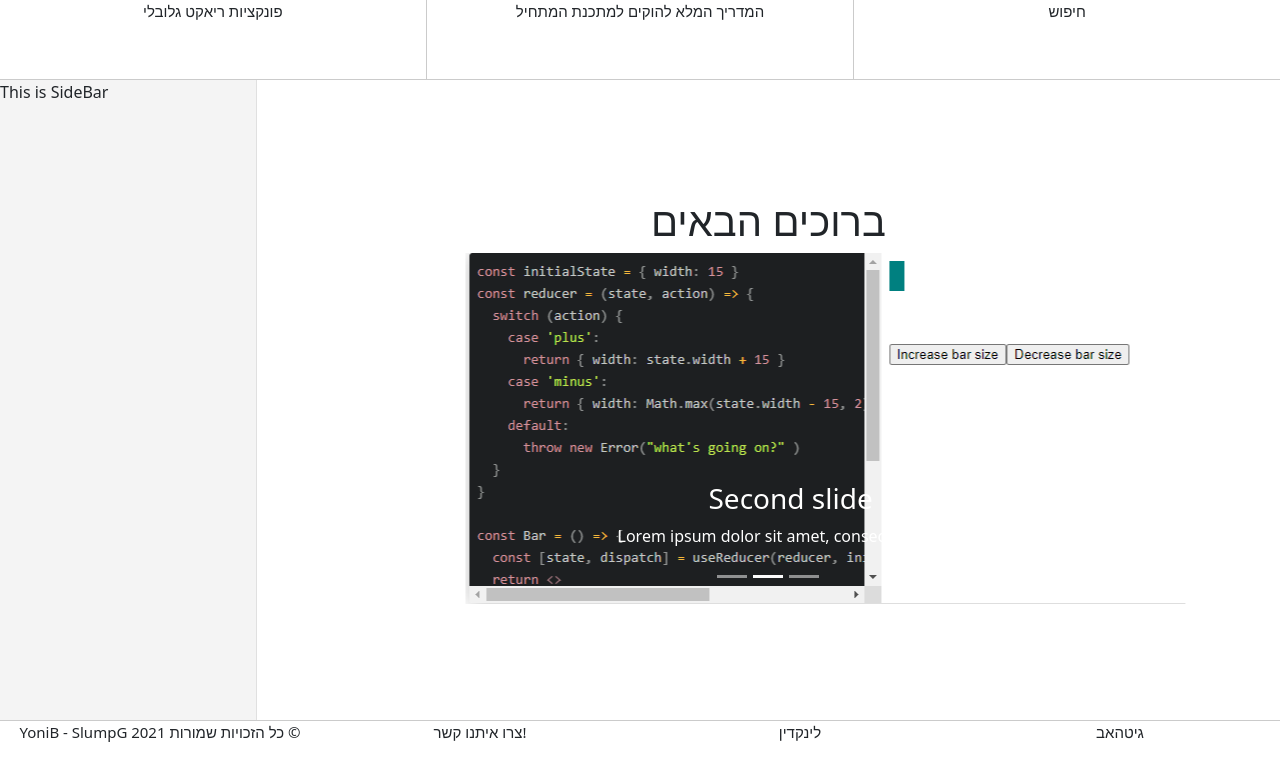
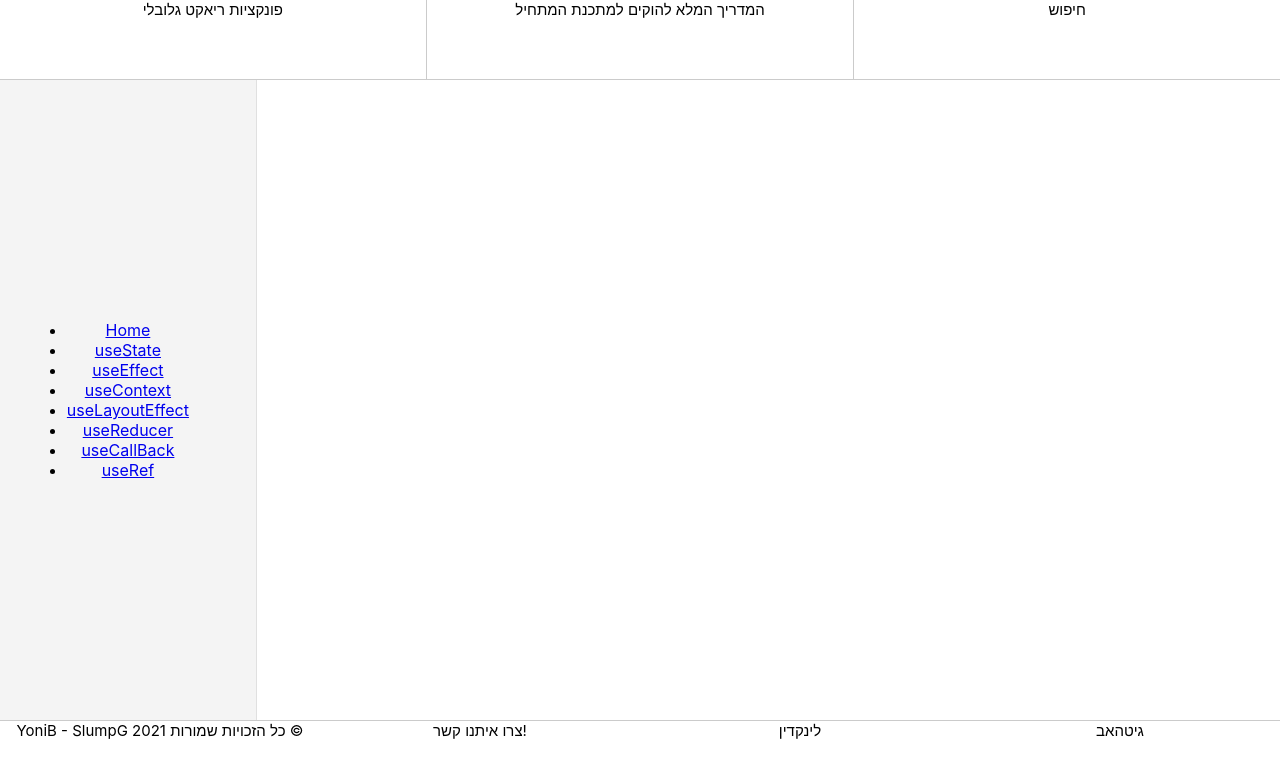
Before and after one commit to YoniB1995/React-Global-CheatSheets-Project, a React (Create React App) app: page /useRef in a window 1280 px wide. Shown: the top 780 px of the page. Built offline with nearby package versions, Linux system fonts and the light colour scheme.

Commit message:
added router-dom and links features

```diff
--- a/package.json
+++ b/package.json
@@ -15,6 +15,7 @@
     "react": "^17.0.2",
     "react-bootstrap": "^2.0.0-beta.4",
     "react-dom": "^17.0.2",
+    "react-router-dom": "^5.2.0",
     "react-scripts": "4.0.3",
     "web-vitals": "^1.1.2"
   },
--- a/src/App.jsx
+++ b/src/App.jsx
@@ -4,9 +4,11 @@ import SideBar from "./components/features/sidebar/SideBar";
 import Footer from "./components/features/footer/Footer";
 import Container from "./components/pages/container/Container";
 import Header from "./components/features/header/Header";
+import { BrowserRouter as Router } from "react-router-dom";
 
 const App = () => {
   return (
+    <Router>
       <div className="App">
         <Header />
         <div className="align-main">
@@ -15,6 +17,7 @@ const App = () => {
         </div>
         <Footer />
       </div>
+    </Router>
   );
 };
 
--- a/src/components/features/carousel/Carousel.jsx
+++ b/src/components/features/carousel/Carousel.jsx
@@ -1,8 +1,6 @@
 import "bootstrap/dist/css/bootstrap.min.css";
 import Carousel from "react-bootstrap/Carousel";
 import React, { useState } from "react";
-
-//720 x 351
 
 const ControlledCarousel = () => {
   const [index, setIndex] = useState(0);
@@ -17,19 +15,13 @@ const ControlledCarousel = () => {
         <img src="./images/useContext_Carousel.png" alt="First slide" />
         <Carousel.Caption>
           <h3>First slide label</h3>
-          <p>Nulla vitae elit libero, a pharetra augue mollis interdum.</p>
         </Carousel.Caption>
       </Carousel.Item>
       <Carousel.Item>
-        <img
-          src="./images/useReducer_Carousel.png"
-          alt="Second slide"
-          style={{ backgroundColor: "black" }}
-        />
+        <img src="./images/useReducer_Carousel.png" alt="Second slide" />
 
         <Carousel.Caption>
           <h3>Second slide label</h3>
-          <p>Lorem ipsum dolor sit amet, consectetur adipiscing elit.</p>
         </Carousel.Caption>
       </Carousel.Item>
       <Carousel.Item>
@@ -37,9 +29,6 @@ const ControlledCarousel = () => {
 
         <Carousel.Caption>
           <h3>Third slide label</h3>
-          <p>
-            Praesent commodo cursus magna, vel scelerisque nisl consectetur.
-          </p>
         </Carousel.Caption>
       </Carousel.Item>
     </Carousel>
--- a/src/components/features/sidebar/SideBar.css
+++ b/src/components/features/sidebar/SideBar.css
@@ -1,6 +1,9 @@
 .sidebar-body {
   background-color: #f4f4f4;
   display: flex;
+  justify-content: center;
+  flex-direction: column;
+  align-items: center;
   flex: 1;
   border-right: 0.3px groove rgba(0, 0, 0, 0.082);
 }
--- a/src/components/features/sidebar/SideBar.jsx
+++ b/src/components/features/sidebar/SideBar.jsx
@@ -1,8 +1,38 @@
 import "./SideBar.css";
 import React from "react";
+import { Link } from "react-router-dom";
 
 const SideBar = () => {
-  return <div className="sidebar-body">This is SideBar</div>;
+  return (
+    <div className="sidebar-body">
+      <ul>
+        <li>
+          <Link to="/">Home </Link>
+        </li>
+        <li>
+          <Link to="/useState">useState </Link>
+        </li>
+        <li>
+          <Link to="/useEffect">useEffect </Link>
+        </li>
+        <li>
+          <Link to="/useContext">useContext </Link>
+        </li>
+        <li>
+          <Link to="/useLayoutEffect">useLayoutEffect </Link>
+        </li>
+        <li>
+          <Link to="/useReducer">useReducer </Link>
+        </li>
+        <li>
+          <Link to="/useCallBack">useCallBack </Link>
+        </li>
+        <li>
+          <Link to="/useRef">useRef </Link>
+        </li>
+      </ul>
+    </div>
+  );
 };
 
 export default SideBar;
--- a/src/components/pages/container/Container.jsx
+++ b/src/components/pages/container/Container.jsx
@@ -1,12 +1,23 @@
 import "./Container.css";
 import React from "react";
-import ControlledCarousel from "../../features/carousel/Carousel";
+import { Switch, Route } from "react-router-dom";
+import { WelcomePage, useStatePage } from "./index.js";
+// הערות
+// להוסיף ולעדכן עוד ראוטים במידה ויש צורך להוקים נוספים
 
 const Container = () => {
   return (
     <div className="container-body">
-      <h1>ברוכים הבאים </h1>
-      <ControlledCarousel className="carousel-container" />
+      <Switch>
+        <Route exact path="/" component={WelcomePage} />
+        <Route exact path="/useState" component={useStatePage} />
+        <Route exact path="/useEffect" />
+        <Route exact path="/useContext" />
+        <Route exact path="/useLayoutEffect" />
+        <Route exact path="/useReducer" />
+        <Route exact path="/useCallBack" />
+        <Route exact path="/useRef" />
+      </Switch>
     </div>
   );
 };
--- /dev/null
+++ b/src/components/pages/routesPages/index.js
@@ -0,0 +1,5 @@
+
+export {default as WelcomePage} from './WelcomePage'
+export {default as useStatePage} from './useStatePage'
+// export {default as WelcomePage} from './WelcomePage'
+// export {default as WelcomePage} from './WelcomePage'
```
Also changed, not shown: src/components/pages/routesPages/WelcomePage.jsx (added, +13 -0 lines), src/components/pages/routesPages/useStatePage.jsx (added, +11 -0 lines), 1 other file (tests, documents, lock files or other folders). Lines whose indentation alone changed are shown as unchanged.
